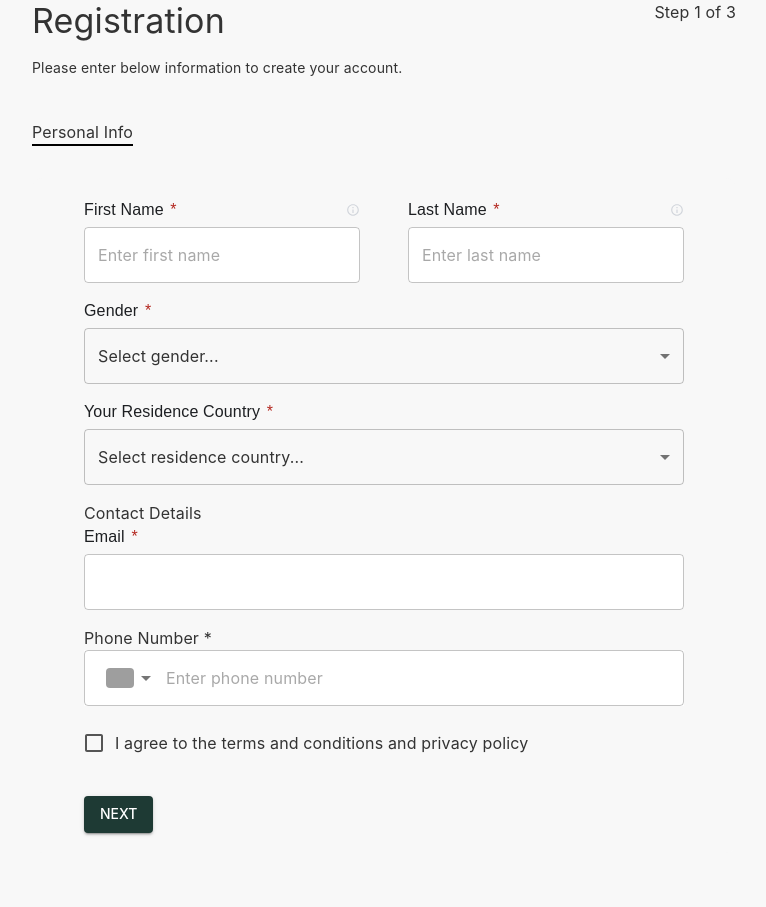
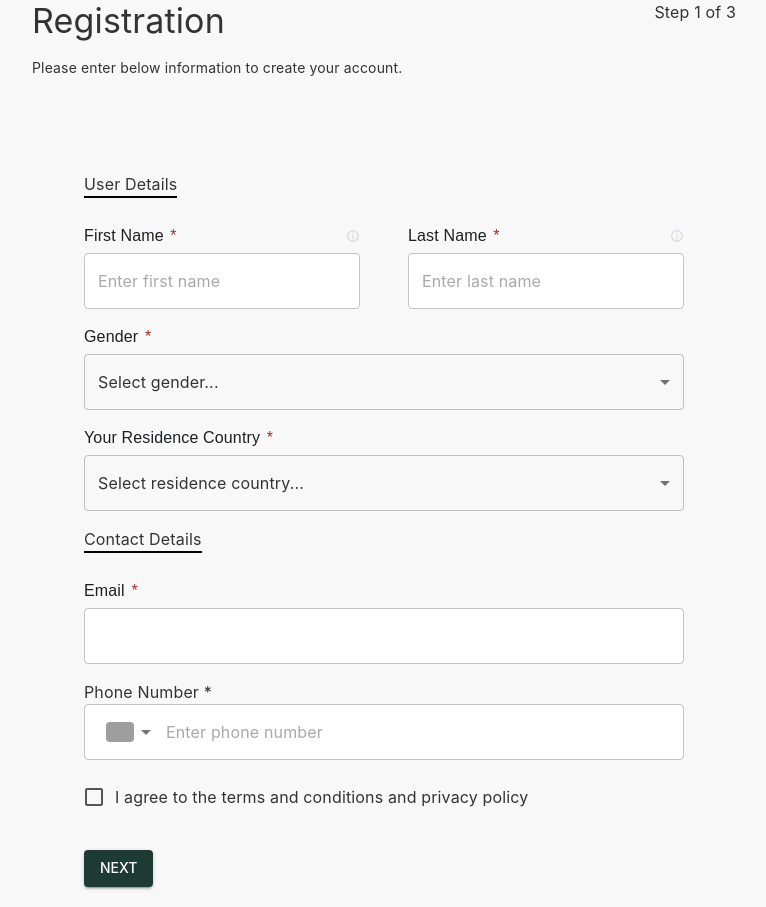
Before and after one commit to jonshkreli/otp-registration, a React (Create React App) app: page / in a window 1280 px wide. Shown: the whole page, without its empty margins (256-1022 px from the left). Before the commit the page ends 853 px from the top, so only its background shows below. Built offline with nearby package versions, Linux system fonts and the light colour scheme; grey boxes are pictures that could not be loaded.

Commit message:
Wrapped section with in a new hoc WYSection

```diff
--- a/src/components/MultiStepper/MultiStepper.module.scss
+++ b/src/components/MultiStepper/MultiStepper.module.scss
@@ -1,11 +1 @@
 @import "../../styles/styles.scss";
-
-.pageTitle {
-    font-family: $font-big-caslon;
-    font-size: 22px;
-    //font-weight: bold;
-    color: $header-color;
-
-  border-bottom: 2px black solid;
-  width: fit-content;
-}
--- a/src/components/MultiStepper/MultiStepper.tsx
+++ b/src/components/MultiStepper/MultiStepper.tsx
@@ -29,10 +29,6 @@ const MultiStepper: React.FC<MultiStepperProps> = ({ pageTitle, stepsDetails, co
 
             <StepperHeader currentStep={activeStep} totalSteps={totalSteps} pageTitle={pageTitle} description={stepsDetails[activeStep-1].description} />
 
-            <Typography className={styles.pageTitle}>
-                {stepsDetails[activeStep-1].title}
-            </Typography>
-
             <Box sx={{ mt: 4 }}>{components[activeStep-1]}</Box>
         </Box>
     );
@@ -40,7 +36,6 @@ const MultiStepper: React.FC<MultiStepperProps> = ({ pageTitle, stepsDetails, co
 
 export interface StepConfig {
     step: number;
-    title: string;
     description: string;
 }
 
--- /dev/null
+++ b/src/components/WYSection/WYSection.module.scss
@@ -0,0 +1,19 @@
+@import "../../styles/styles.scss";
+
+.sectionContainer {
+  display: flex;
+  flex-direction: column;
+  gap: 16px;
+}
+
+.sectionTitle {
+  font-family: $font-big-caslon;
+  font-size: 22px;
+  color: $header-color;
+  border-bottom: 2px black solid;
+  width: fit-content;
+}
+
+.content {
+  margin-top: 10px;
+}
--- /dev/null
+++ b/src/components/WYSection/WYSection.tsx
@@ -0,0 +1,19 @@
+import React from "react";
+import { Box, Typography } from "@mui/material";
+import styles from "./WYSection.module.scss";
+
+interface WYSectionProps {
+    sectionTitle: string;
+    children: React.ReactNode;
+}
+
+const WYSection: React.FC<WYSectionProps> = ({ sectionTitle, children }) => {
+    return (
+        <Box className={styles.sectionContainer}>
+            <Typography className={styles.sectionTitle}>{sectionTitle}</Typography>
+            <Box className={styles.content}>{children}</Box>
+        </Box>
+    );
+};
+
+export default WYSection;
--- a/src/constants/registration.ts
+++ b/src/constants/registration.ts
@@ -5,17 +5,14 @@ import {RegistrationRequestModel} from "../models/Auth.model";
 export const registrationSteps: StepConfig[] = [
     {
         step: 1,
-        title: "Personal Info",
         description: "Please enter below information to create your account.",
     },
     {
         step: 2,
-        title: "OTP Verification",
         description: "Please enter the OTP sent to your email.",
     },
     {
         step: 3,
-        title: "Final Confirmation",
         description: "Review and confirm your details.",
     },
 ];
--- a/src/views/Registration/SendConfirmation/SendConfirmation.tsx
+++ b/src/views/Registration/SendConfirmation/SendConfirmation.tsx
@@ -6,6 +6,7 @@ import NavigationButtons from "../NavigationButtons/NavigationButtons";
 import { sendOTP } from "../../../api/auth";
 import {RegistrationRequestModel, SendOTPRequestModel} from "../../../models/Auth.model";
 import FormErrorText from "../../../components/FormErrorText";
+import WYSection from "../../../components/WYSection/WYSection";
 
 interface SendConfirmationProps {
     nextStep: ({userData, otpRequestData}: {userData?: RegistrationRequestModel,otpRequestData?: SendOTPRequestModel}) => void;
@@ -43,9 +44,8 @@ const SendConfirmation: React.FC<SendConfirmationProps> = ({ nextStep, prevStep,
     };
 
     return (
-        <Box className={styles.container}>
-            <Typography variant="h5" className={styles.title}>OTP Verification</Typography>
-
+        <WYSection sectionTitle={"OTP Verification"}>
+            <Box className={styles.container}>
             <Box className={styles.card}>
                 <Typography variant="h6" className={styles.subtitle}>Send Code</Typography>
                 <Typography className={styles.description}>
@@ -74,6 +74,7 @@ const SendConfirmation: React.FC<SendConfirmationProps> = ({ nextStep, prevStep,
                 prevStep={prevStep}
             />
         </Box>
+        </WYSection>
     );
 };
 
--- a/src/views/Registration/SubmitConfirmation/SubmitConfirmation.tsx
+++ b/src/views/Registration/SubmitConfirmation/SubmitConfirmation.tsx
@@ -7,6 +7,7 @@ import NavigationButtons from "../NavigationButtons/NavigationButtons";
 import {SendOTPRequestModel} from "../../../models/Auth.model";
 import {sendOTP} from "../../../api/auth";
 import FormErrorText from "../../../components/FormErrorText";
+import WYSection from "../../../components/WYSection/WYSection";
 
 interface SubmitConfirmationProps {
     prevStep: () => void,
@@ -54,9 +55,8 @@ const SubmitConfirmation: React.FC<SubmitConfirmationProps> = ({prevStep, nextSt
     }, [verificationData]);
 
     return (
+        <WYSection sectionTitle={"OTP Verification"}>
             <Box className={styles.container}>
-            <Typography variant="h5" className={styles.title}>OTP Verification</Typography>
-
                 <Box className={styles.card}>
                     <Typography variant="h6" className={styles.subtitle}>Please check your {origin}.</Typography>
                     <Typography className={styles.description}>
@@ -84,6 +84,7 @@ const SubmitConfirmation: React.FC<SubmitConfirmationProps> = ({prevStep, nextSt
 
                 <NavigationButtons nextLabel={"Next"} backLabel={"Back"} nextStep={nextStep} prevStep={prevStep}/>
             </Box>
+        </WYSection>
     );
 };
 
--- a/src/views/Registration/UserDetails/UserDetails.tsx
+++ b/src/views/Registration/UserDetails/UserDetails.tsx
@@ -14,6 +14,7 @@ import countriesFlags from "../../../constants/countiresFlags";
 import { GENDERS } from "../../../constants/other";
 import FormErrorText from "../../../components/FormErrorText";
 import {emptyUserRegistrationValues} from "../../../constants/registration";
+import WYSection from "../../../components/WYSection/WYSection";
 
 interface UserDetailsProps {
     nextStep: ({userData, otpRequestData}: {userData?: RegistrationRequestModel,otpRequestData?: SendOTPRequestModel}) => void;
@@ -61,6 +62,7 @@ const UserDetails: React.FC<UserDetailsProps> = ({ nextStep }) => {
     return (
         <Box className={styles.container}>
             <form onSubmit={formik.handleSubmit} className={styles.formContainer}>
+                <WYSection sectionTitle={"User Details"}>
                     <Box display={"flex"} flexWrap={"wrap"} justifyContent={"space-between"}>
                         <Box className={styles.inputGroup}>
                             <WYTextField
@@ -111,8 +113,9 @@ const UserDetails: React.FC<UserDetailsProps> = ({ nextStep }) => {
                         <FormErrorText error={formik.touched.residenceCountry ? formik.errors.residenceCountry : ""} />
                     </Box>
 
-                <Typography className={styles.contactDetailsTitle}>Contact Details</Typography>
+                </WYSection>
 
+                <WYSection sectionTitle={"Contact Details"}>
                     <Box className={styles.inputGroup}>
                         <WYTextField labelText="Email" type="email" required {...formik.getFieldProps("email")} />
                         <FormErrorText error={formik.touched.email ? formik.errors.email : ""} />
@@ -128,6 +131,7 @@ const UserDetails: React.FC<UserDetailsProps> = ({ nextStep }) => {
                         />
                         <FormErrorText error={formik.touched.phone ? formik.errors.phone : ""} />
                     </Box>
+                </WYSection>
 
                 <Box className={styles.inputGroup}>
                     <WYCheckbox
```
Lines whose indentation alone changed are shown as unchanged.
